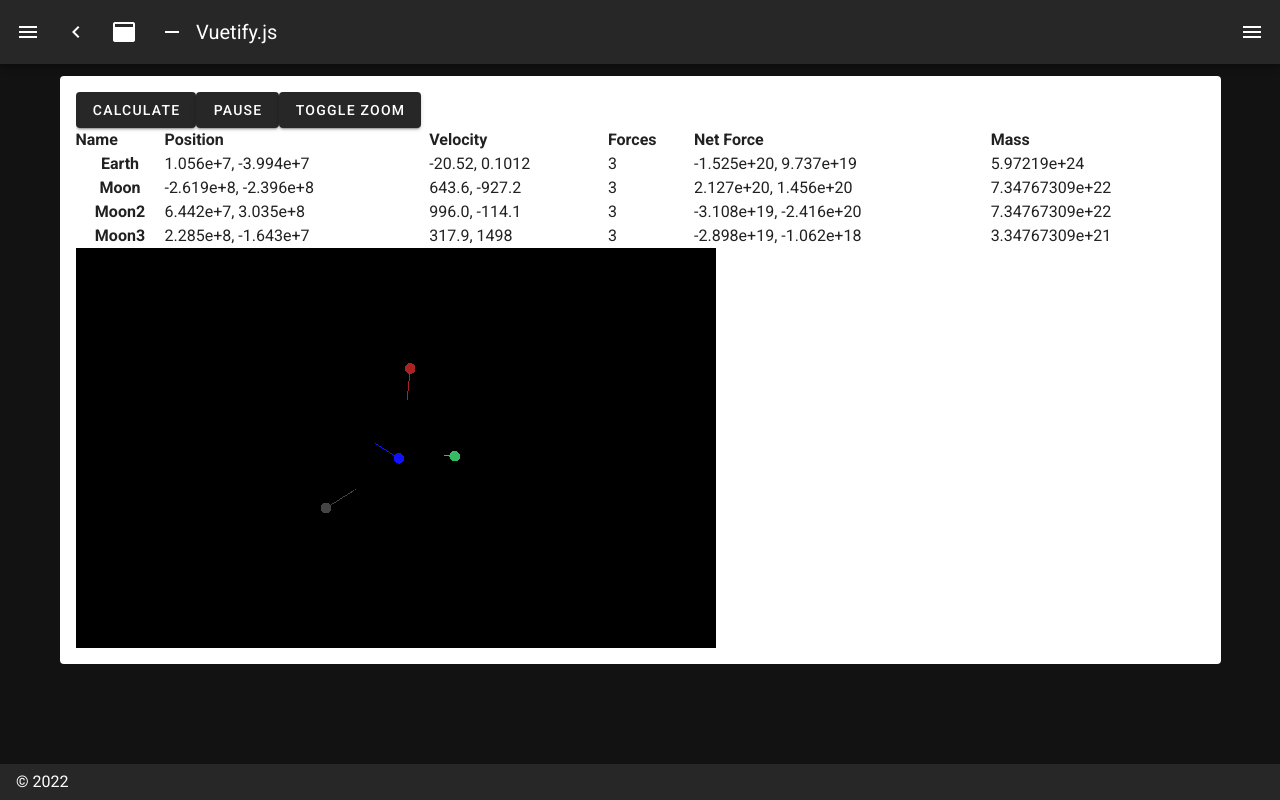
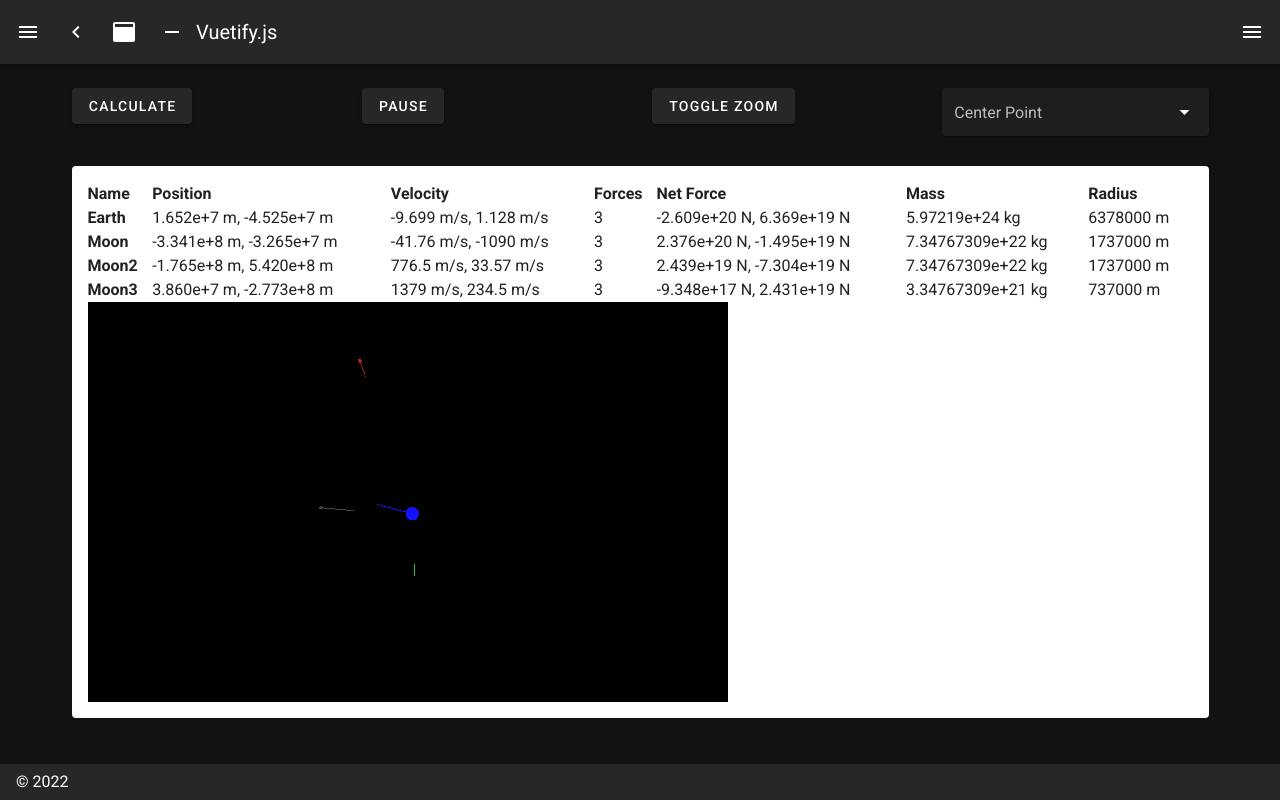
Before and after one commit to GrantErickson/Gravity, a Nuxt app: page /gravity in a window 1280 px wide. Built offline with nearby package versions, Linux system fonts and the light colour scheme.

Commit message:
Center on any object

```diff
--- a/pages/gravity.vue
+++ b/pages/gravity.vue
@@ -1,10 +1,31 @@
 <template>
+  <v-container fluid>
+    <v-row>
+      <v-col>
+        <v-btn @click="calculate" class="table">Calculate</v-btn>
+      </v-col>
+      <v-col>
+        <v-btn @click="pause = !pause" class="table">Pause</v-btn>
+      </v-col>
+      <v-col>
+        <v-btn @click="zoom = !zoom" class="table">Toggle Zoom</v-btn>
+      </v-col>
+      <v-col>
+        <v-select
+          v-model="centerOnBody"
+          :items="bodies"
+          item-text="name"
+          item-value="name"
+          label="Center Point"
+          solo
+          clearable
+          return-object
+        ></v-select>
+      </v-col>
+    </v-row>
     <div class="pa-4 v-sheet theme--light rounded">
       <div class="v-data-table theme--light">
         <div class="v-data-table__wrapper">
-        <v-btn @click="calculate" class="table">Calculate</v-btn>
-        <v-btn @click="pause = !pause" class="table">Pause</v-btn>
-        <v-btn @click="zoom = !zoom" class="table">Toggle Zoom</v-btn>
           <table>
             <tr>
               <th class="text-left">Name</th>
@@ -13,23 +34,25 @@
               <th class="text-left">Forces</th>
               <th class="text-left">Net Force</th>
               <th class="text-left">Mass</th>
+              <th class="text-left">Radius</th>
             </tr>
             <tr v-for="body in bodies" v-bind:key="body.name">
-            <th>{{ body.name }}</th>
+              <th class="text-left">{{ body.name }}</th>
               <td>
-              {{ body.position.x.toPrecision(4) }},
-              {{ body.position.y.toPrecision(4) }}
+                {{ body.position.x.toPrecision(4) }} m,
+                {{ body.position.y.toPrecision(4) }} m
               </td>
               <td>
-              {{ body.velocity.x.toPrecision(4) }},
-              {{ body.velocity.y.toPrecision(4) }}
+                {{ body.velocity.x.toPrecision(4) }} m/s,
+                {{ body.velocity.y.toPrecision(4) }} m/s
               </td>
               <td>{{ body.forces.length }}</td>
               <td>
-              {{ body.netForce.x.toPrecision(4) }},
-              {{ body.netForce.y.toPrecision(4) }}
+                {{ body.netForce.x.toPrecision(4) }} N,
+                {{ body.netForce.y.toPrecision(4) }} N
               </td>
-            <td>{{ body.mass }}</td>
+              <td>{{ body.mass }} kg</td>
+              <td>{{ body.radius }} m</td>
             </tr>
           </table>
         </div>
@@ -38,6 +61,7 @@
         <!-- This is where the 3d view is -->
       </div>
     </div>
+  </v-container>
 </template>
 
 <script lang="ts">
@@ -66,6 +90,7 @@ export default class Gravity extends Vue {
   forceScale: number = 2e-21;
   pause: boolean = false;
   zoom: boolean = false;
+  centerOnBody: Body | null = null;
 
   constructor() {
     super();
@@ -75,6 +100,7 @@ export default class Gravity extends Vue {
         new Vector(0.0, 0.0),
         new Vector(0.0, -10),
         5.97219e24,
+        6.378e6,
         0x1111ff
       ) // Not sure why it needs a negative y velocity to stay more centered.
     );
@@ -84,15 +110,17 @@ export default class Gravity extends Vue {
         new Vector(384399861, 0),
         new Vector(0, 1028.192),
         7.34767309e22,
+        1737000,
         0x444444
       )
     );
     this.bodies.push(
       new Body(
         "Moon2",
-        new Vector(334399861, 0),
+        new Vector(434399861, 0),
         new Vector(0, -1128.192),
         7.34767309e22,
+        1737000,
         0xaa2222
       )
     );
@@ -102,6 +130,7 @@ export default class Gravity extends Vue {
         new Vector(-334399861, 0),
         new Vector(0, -978.181),
         3.34767309e21,
+        737000,
         0x33bb66
       )
     );
@@ -123,7 +152,11 @@ export default class Gravity extends Vue {
 
     for (let body of this.bodies) {
       // Create the sphere
-      let geometry: any = new SphereGeometry(0.1, 30, 30);
+      let geometry: any = new SphereGeometry(
+        body.radius * this.scale * 4,
+        30,
+        30
+      );
       let material = new MeshBasicMaterial({ color: body.color });
       let sphere: Mesh = new Mesh(geometry, material);
       sphere.position.x = body.position.x * this.scale;
@@ -180,6 +213,14 @@ export default class Gravity extends Vue {
         } else {
           camera.position.z = 5;
         }
+        if (this.centerOnBody) {
+          camera.position.x = this.centerOnBody.position.x * this.scale;
+          camera.position.y = this.centerOnBody.position.y * this.scale;
+          console.log(`Centering on: ${this.centerOnBody.name}`);
+        } else {
+          camera.position.x = 0;
+          camera.position.y = 0;
+        }
       }
     };
 
@@ -206,6 +247,7 @@ class Body {
   position: Vector;
   velocity: Vector;
   mass: number;
+  radius: number;
   forces: Vector[] = [];
   netForce = new Vector(0, 0);
   color: number = 0;
@@ -215,12 +257,14 @@ class Body {
     position: Vector,
     velocity: Vector,
     mass: number,
+    radius: number,
     color: number
   ) {
     this.position = position;
     this.velocity = velocity;
     this.mass = mass;
     this.name = name;
+    this.radius = radius;
     this.color = color;
   }
 
```
Lines whose indentation alone changed are shown as unchanged.
